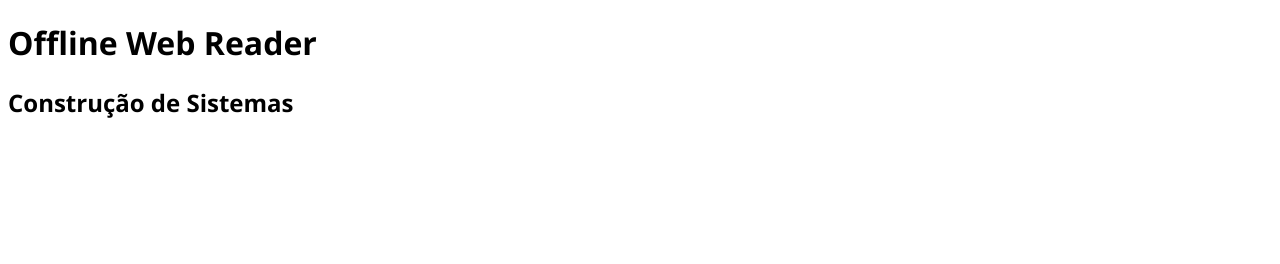
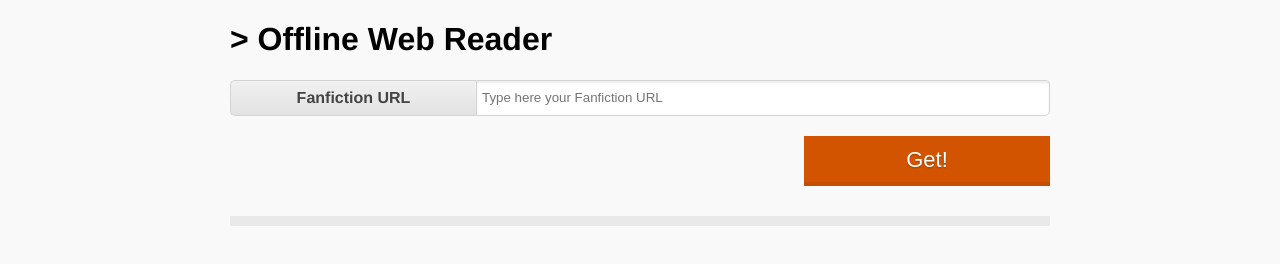
Before and after one commit to fdbva/OffWebReader, a website: page index.html in a window 1280 px wide. Drawn offline with Linux system fonts and the light colour scheme.

Commit message:
update code

```diff
--- a/assets/javascript/all.js
+++ b/assets/javascript/app.js
@@ -1,12 +1,28 @@
-"use strict";
+'use strict';
 
-module.exports = {};
+var btnGet, fanficitionInput;
+
+btnGet = document.querySelector('#greeter--btn');
+fanficitionInput = document.querySelector('#fanfiction--input');
+
+
+btnGet.addEventListener('click', function (e) {
+		return console.log(fanficitionInput.value);
+});
 "use strict";
 
 function _classCallCheck(instance, Constructor) { if (!(instance instanceof Constructor)) { throw new TypeError("Cannot call a class as a function"); } }
 
 var Chapter = function Chapter() {
-    _classCallCheck(this, Chapter);
+   _classCallCheck(this, Chapter);
+
+   this.id = Number();
+   this.storyId = Number();
+   this.chapterLink = String();
+   this.wordCount = Number();
+   this.chapterText = Number();
+   this.chapterNumber = Number();
+   this.readingPoint = Number();
 };
 "use strict";
 
@@ -93,13 +109,9 @@ var QueryFormatter = function () {
 
 var _createClass = function () { function defineProperties(target, props) { for (var i = 0; i < props.length; i++) { var descriptor = props[i]; descriptor.enumerable = descriptor.enumerable || false; descriptor.configurable = true; if ("value" in descriptor) descriptor.writable = true; Object.defineProperty(target, descriptor.key, descriptor); } } return function (Constructor, protoProps, staticProps) { if (protoProps) defineProperties(Constructor.prototype, protoProps); if (staticProps) defineProperties(Constructor, staticProps); return Constructor; }; }();
 
-Object.defineProperty(exports, "__esModule", {
-    value: true
-});
-
 function _classCallCheck(instance, Constructor) { if (!(instance instanceof Constructor)) { throw new TypeError("Cannot call a class as a function"); } }
 
-var Scraper = exports.Scraper = function () {
+var Scraper = function () {
     function Scraper(element) {
         _classCallCheck(this, Scraper);
 
@@ -136,6 +148,14 @@ var Scraper = exports.Scraper = function () {
 function _classCallCheck(instance, Constructor) { if (!(instance instanceof Constructor)) { throw new TypeError("Cannot call a class as a function"); } }
 
 var Story = function Story() {
-    _classCallCheck(this, Story);
+   _classCallCheck(this, Story);
+
+   this.id = Number();
+   this.insertLink = String();
+   this.numberOfChapters = Number();
+   this.originalSiteName = String();
+   this.authorName = String();
+   this.chaptersIds = String();
+   this.readingPoint = Number();
 };
-//# sourceMappingURL=all.js.map
+//# sourceMappingURL=app.js.map
--- a/assets/stylesheets/app.css
+++ b/assets/stylesheets/app.css
@@ -1,7 +1,87 @@
 body {
-    font-family: 'Segoe UI', sans-serif;
+    font-family: Helvetica, sans-serif;
+    background: #F9F9F9;
 }
 
 span {
     font-style: italic;
 }
+
+.container {
+	margin: 0 auto;
+	width: 820px;
+}
+
+#fanfiction label, #fanfiction input {
+	-webkit-box-sizing: border-box;
+	-moz-box-sizing: border-box;
+	box-sizing: border-box;
+}
+#fanfiction label {
+	font-weight: bold;
+	background: linear-gradient(#f1f1f1, #e2e2e2);
+	padding: 5px 10px;
+	color: #444;
+	border: 1px solid #d4d4d4;
+	border-right: 0;
+	border-bottom-left-radius: 5px;
+	border-top-left-radius: 5px;
+	line-height: 1.5em;
+	width: 30%;
+	float: left;
+	text-align: center;
+	cursor: pointer;
+}
+#fanfiction {
+	width: 100%;
+}
+#fanfiction input {
+	width: 70%;
+	padding: 5px;
+	height: 36px;
+	border: 1px solid #d4d4d4;
+	border-bottom-right-radius: 5px;
+	border-top-right-radius: 4px;
+	line-height: 1.5em;
+	float: right;
+	box-shadow: inset 0px 2px 2px #ececec;
+}
+#fanfiction input:focus {
+	outline: 0;
+	border: 1px solid #bbb;
+}
+
+.flat-button {
+	position: relative;
+	margin-top: 20px;
+	width: 30%;
+  	height: 50px;
+  	padding: 0;
+  	font-size: 22px;
+  	color: white;
+  	text-align: center;
+  	text-shadow: 0 1px 2px rgba(0, 0, 0, 0.25);
+  	background: #d35400;
+  	border: 0;
+  	border-bottom: 2px solid #c54e00;
+  	cursor: pointer;
+  	-webkit-box-shadow: inset 0 -2px #c54e00;
+  	box-shadow: inset 0 -2px #c54e00;
+}
+.flat-button:active {
+  	top: 1px;
+	outline: none;
+  	-webkit-box-shadow: none;
+  	box-shadow: none;
+}
+
+#greeter {
+	text-align: right;
+}
+
+#yqlResponse {
+	height: 10px;
+	width: 100%;
+	background: #e9e9e9;
+	margin-top: 30px;
+}
--- a/index.html
+++ b/index.html
@@ -6,11 +6,17 @@
     <link rel="stylesheet" href="./assets/stylesheets/app.css" type="text/css" />
 </head>
 <body>
-    <h1>Offline Web Reader</h1>
-    <h2>Construção de Sistemas</h2>
-    <div id="inputurl"></div>
-    <div id="greeter"></div>
-    <div id="yqlResponse"></div>
+	<div class="container">
+    	<h1>> Offline Web Reader</h1>
+    	<div id="fanfiction">
+			<label for="fanfiction--description">Fanfiction URL</label>
+			<input type="text" id="fanfiction--input" name="pub_url" placeholder="Type here your Fanfiction URL">
+    	</div>
+    	<div id="greeter">
+    		<input type="submit" id="greeter--btn" value="Get!" class="flat-button">
+    	</div>
+    	<div id="yqlResponse"></div>
+    </div>
 
     <script src="./assets/javascript/app.js"></script>
 </body>
--- a/src/classes/QueryFormater.js
+++ b/src/classes/QueryFormater.js
@@ -13,6 +13,7 @@ class QueryFormatter {
         }
         this.yqlQuery = this._yqlBaseUri.concat("q=" + encodeURIComponent(this.yqlQuery));
     }
+
     get yqlQuery() {
         return this.yqlQuery;
     }
--- a/src/classes/Scraper.js
+++ b/src/classes/Scraper.js
@@ -1,4 +1,4 @@
-export class Scraper {
+class Scraper {
     constructor(element) {
         this.element = element;
         this.xhr = null;
--- a/src/offReader.js
+++ /dev/null
@@ -1,3 +0,0 @@
-module.exports = {
-
-}
```
Also changed, not shown: gulpfile.js (+4 -4 lines), package.json (+2 -5 lines), src/classes/Chapter.js (+9 -7 lines), src/classes/Story.js (+9 -7 lines), src/main.js (added, +9 -0 lines), src/classes/InputComponent.js (line endings or trailing spaces), 2 other files.
